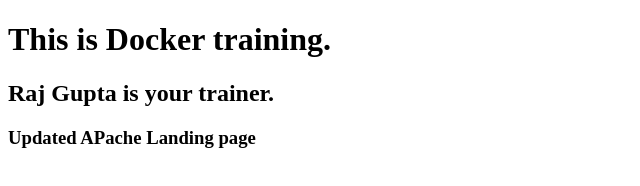
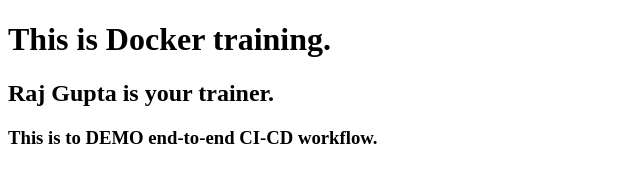
Before and after one commit to rajakumarguptatechie/docker, a plain HTML site: page webserver/index.html in a window 1280 px wide. Shown: the whole page, without its empty margins (0-640 px from the left). Drawn offline with Linux system fonts and the light colour scheme.

Commit message:
update index page

```diff
--- a/webserver/index.html
+++ b/webserver/index.html
@@ -4,7 +4,7 @@
 
 <h1>This is Docker training.</h1>
 <h2>Raj Gupta is your trainer.</h2>
-<h3>Updated APache Landing page</h3>
+<h3>This is to DEMO end-to-end CI-CD workflow.</h2>
 
 </body>
 </html>
```
